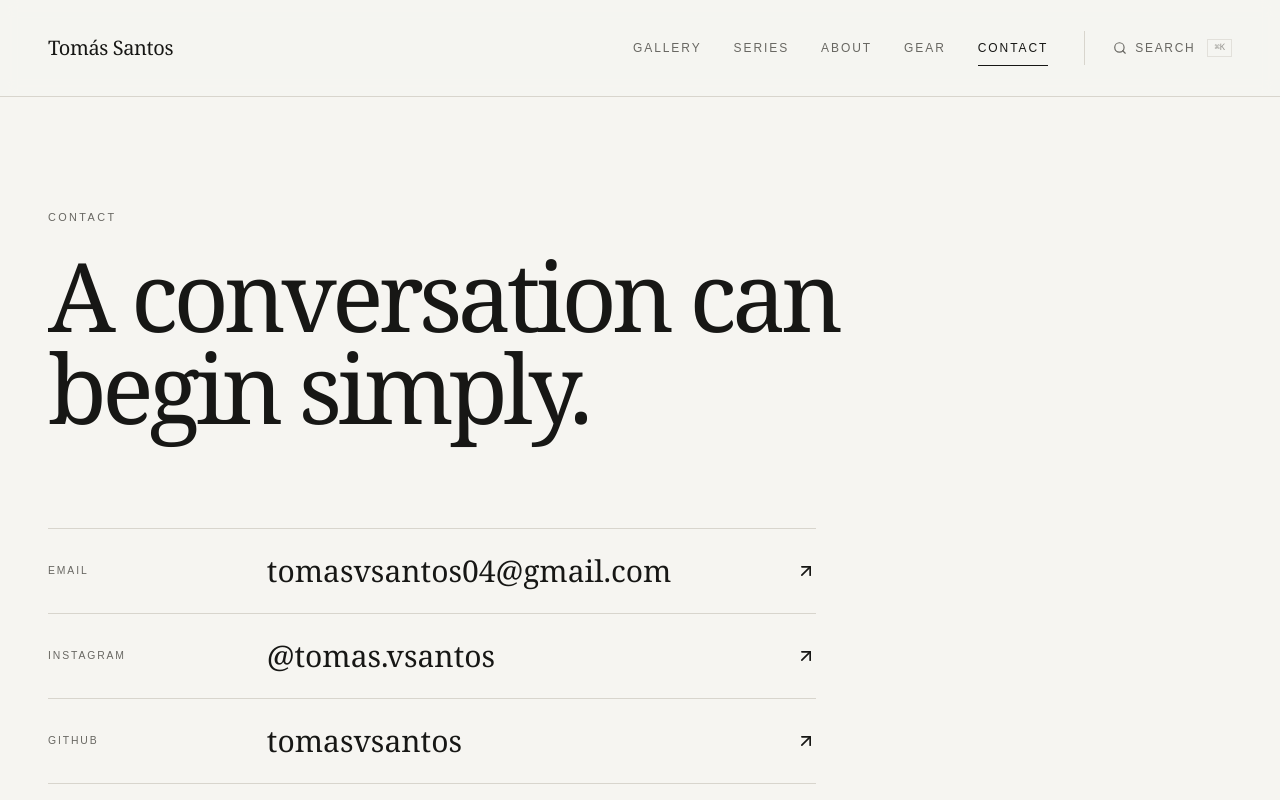
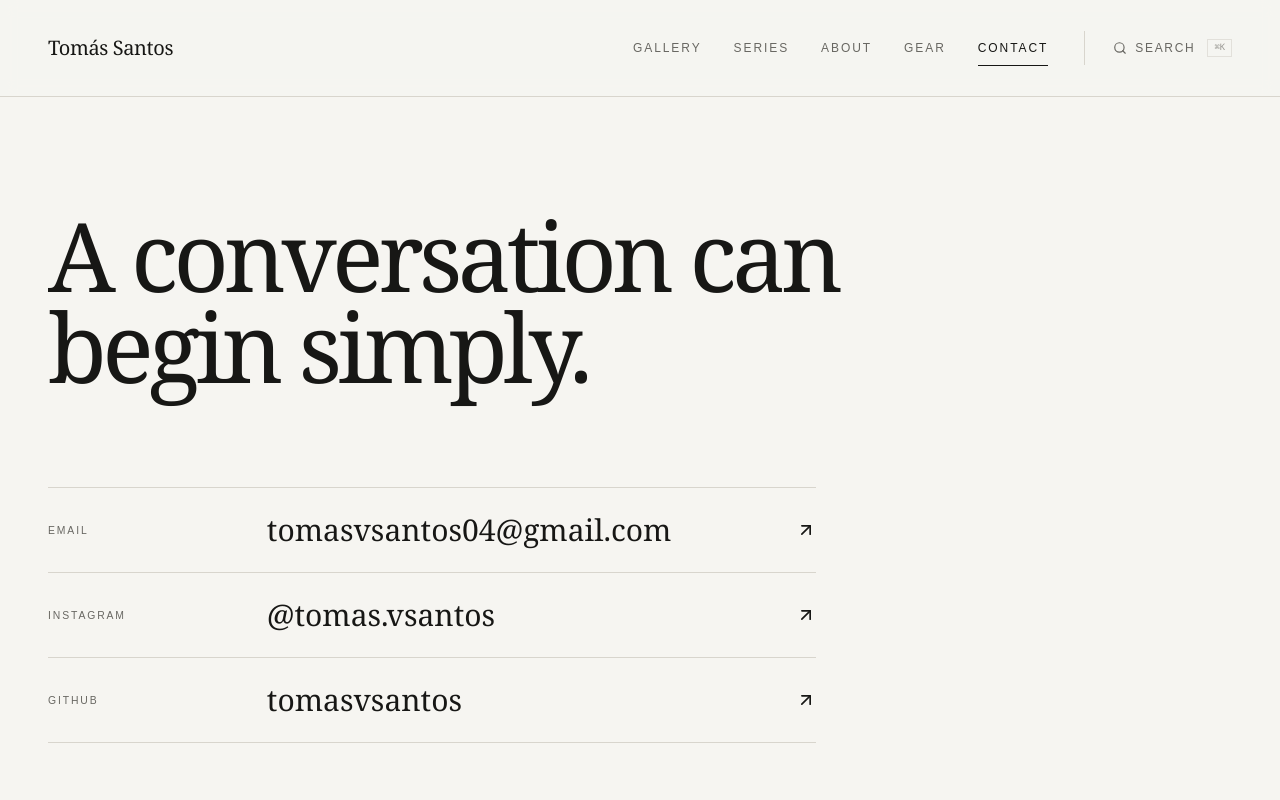
Before and after one commit to TomasVSantos/portfolio-photography, a Next.js app: page /contact in a window 1280 px wide. Shown: the top 800 px of the page. Built offline with nearby package versions, Linux system fonts and the light colour scheme.

Commit message:
Remove decorative Contact eyebrow

```diff
--- a/src/app/contact/page.tsx
+++ b/src/app/contact/page.tsx
@@ -30,10 +30,7 @@ export default function ContactPage() {
       <main>
         <Container className="flex min-h-[calc(100svh-16rem)] items-center py-20 sm:py-28">
           <Reveal className="w-full">
-            <p className="text-muted-foreground text-[0.68rem] tracking-[0.22em] uppercase">
-              Contact
-            </p>
-            <h1 className="mt-6 max-w-4xl font-serif text-5xl leading-[0.95] tracking-[-0.05em] sm:text-7xl lg:text-8xl">
+            <h1 className="max-w-4xl font-serif text-5xl leading-[0.95] tracking-[-0.05em] sm:text-7xl lg:text-8xl">
               A conversation can begin simply.
             </h1>
             <div className="border-border mt-16 max-w-3xl border-t lg:mt-24">
```
